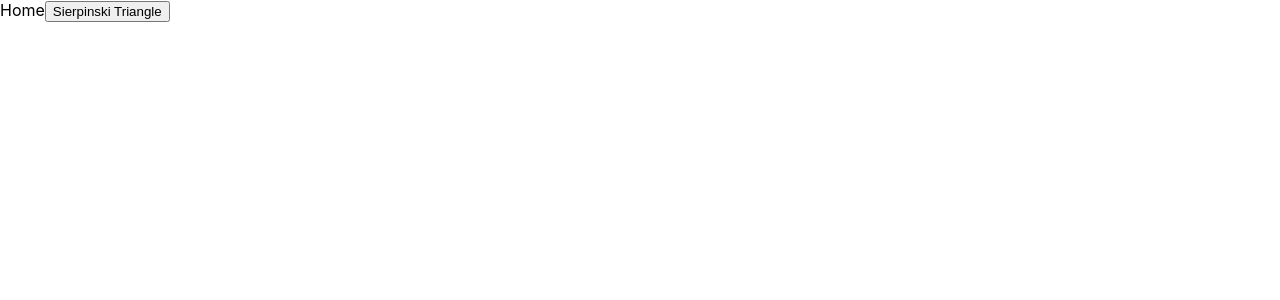
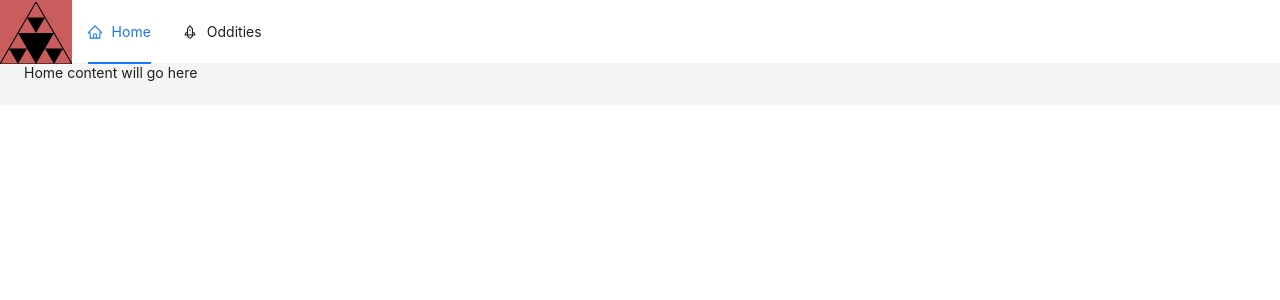
Before and after one commit to MichaelAJay/personal-site-react-frontend, a React (Create React App) app: page / in a window 1280 px wide. Shown: the top 300 px of the page. Built offline with nearby package versions, Linux system fonts and the light colour scheme.

Commit message:
added logo & started nav refactor
App is rendering as expected at this commit

```diff
--- a/package.json
+++ b/package.json
@@ -3,6 +3,7 @@
   "version": "0.1.0",
   "private": true,
   "dependencies": {
+    "@ant-design/icons": "^5.2.6",
     "@testing-library/jest-dom": "^5.17.0",
     "@testing-library/react": "^13.4.0",
     "@testing-library/user-event": "^13.5.0",
@@ -10,6 +11,7 @@
     "@types/node": "^16.18.71",
     "@types/react": "^18.2.48",
     "@types/react-dom": "^18.2.18",
+    "antd": "^5.13.1",
     "axios": "^1.6.5",
     "dompurify": "^3.0.8",
     "react": "^18.2.0",
--- a/src/App.tsx
+++ b/src/App.tsx
@@ -1,16 +1,56 @@
-import React from 'react';
+import React, { useState } from 'react';
 import './App.css';
 import { BrowserRouter as Router, Route, Routes } from 'react-router-dom';
-import SierpinksiTriangle from './pages/sierpinski';
-import Home from './pages/home';
+import SierpinksiTriangle from './pages/oddities/sierpinski';
+import MainNav from './components/main-nav';
+import { Layout, Menu, MenuProps } from 'antd';
+import Home from './pages/home/home';
+const { Header, Content, Sider } = Layout
+
+const siderItems: MenuProps['items'] = ['itm 1', 'itm 2', 'itm 3'].map((str, index) => {
+  const key = String(index + 1);
+
+  return {
+    key: `sub${key}`,
+    label: `subnav ${key}`,
+  }
+})
 
 function App() {
+  const [currentPage, setCurrentPage] = useState('')
+
   return (
     <Router>
-      <Routes>
-        <Route path="/" element={<Home />} />
-        <Route path="/sierpinski" element={<SierpinksiTriangle />} />
-      </Routes>
+      <Layout style={{ background: 'transparent' }}>
+        <Header style={{ display: 'flex', alignItems: 'center', padding: 0, backgroundColor: '#c95d5d' }}>
+          <div style={{ height: '62px', padding: '1px 0'}}>
+            <img src="/sierpinski-logo.svg" alt="Logo - Sierpinski triangle" style={{ height: '62px' }}/>
+          </div>
+          <MainNav onNavigate={setCurrentPage} />
+        </Header>
+        <Layout>
+          {currentPage !== '' &&
+            <Sider width={200}>
+              <Menu
+                mode="inline"
+                style={{ height: '100%', borderRight: 0 }}
+                items={siderItems}
+              />
+            </Sider>
+          }
+
+          <Layout style={{ padding: '0 24px 24px', background: 'transparent' }}>
+            <Content>
+                <div>
+                  <Routes>
+                    <Route path="/" element={<Home />} />
+                    <Route path="/sierpinski" element={<SierpinksiTriangle />} />
+                  </Routes>
+                </div>
+            </Content>
+          </Layout>
+        </Layout>
+      </Layout>
     </Router>
   );
 }
--- /dev/null
+++ b/src/components/main-nav.tsx
@@ -0,0 +1,41 @@
+import { useState } from "react";
+import { HomeOutlined, RocketOutlined } from "@ant-design/icons";
+import { Menu, MenuProps } from "antd";
+import { useNavigate } from "react-router-dom";
+
+const items: MenuProps['items'] = [
+    {
+        label: 'Home',
+        key: '',
+        icon: <HomeOutlined />
+    },
+    {
+        label: 'Oddities',
+        key: 'sierpinski',
+        icon: <RocketOutlined />
+    }
+];
+
+function MainNav({ onNavigate }: { onNavigate: any }) {
+    const [current, setCurrent] = useState('');
+    const navigate = useNavigate();
+
+    const onClick: MenuProps['onClick'] = (e) => {
+        console.log('click ', e);
+        setCurrent(e.key);
+        navigate(`/${e.key}`);
+        onNavigate(e.key)
+    }
+
+    return (
+        <Menu
+            onClick={onClick}
+            selectedKeys={[current]}
+            mode="horizontal"
+            items={items}
+            style={{ flex: 1, minWidth: 0 }}
+        />
+    )
+}
+
+export default MainNav;
--- a/src/pages/home.tsx
+++ /dev/null
@@ -1,18 +0,0 @@
-import { useNavigate } from "react-router-dom";
-
-function Home() {
-    const navigate = useNavigate();
-
-    const navigateToSierpinski = () => {
-        navigate('/sierpinski')
-    }
-
-    return (
-        <div>
-            Home
-            <button onClick={navigateToSierpinski}>Sierpinski Triangle</button>
-        </div>
-    )
-}
-
-export default Home;
--- /dev/null
+++ b/src/pages/home/home.tsx
@@ -0,0 +1,9 @@
+function Home() {
+    return (
+        <div>
+            Home content will go here
+        </div>
+    )
+}
+
+export default Home;
--- a/src/pages/sierpinski.tsx
+++ b/src/pages/oddities/sierpinski.tsx
@@ -1,6 +1,6 @@
 import React, {useEffect, useState} from 'react';
 import DOMPurify from 'dompurify';
-import { fetchSierpinskiTriangleSVG } from '../services/goServerService';
+import { fetchSierpinskiTriangleSVG } from '../../services/goServerService';
 
 function SierpinksiTriangle() {
     const [depth, setDepth] = useState<number>(0);
```
Also changed, not shown: src/components/navigator.tsx (added, +46 -0 lines), src/pages/oddities/OdditiesSider.tsx (added, +16 -0 lines), public/sierpinski-logo.svg (added), 1 other file (tests, documents, lock files or other folders).
